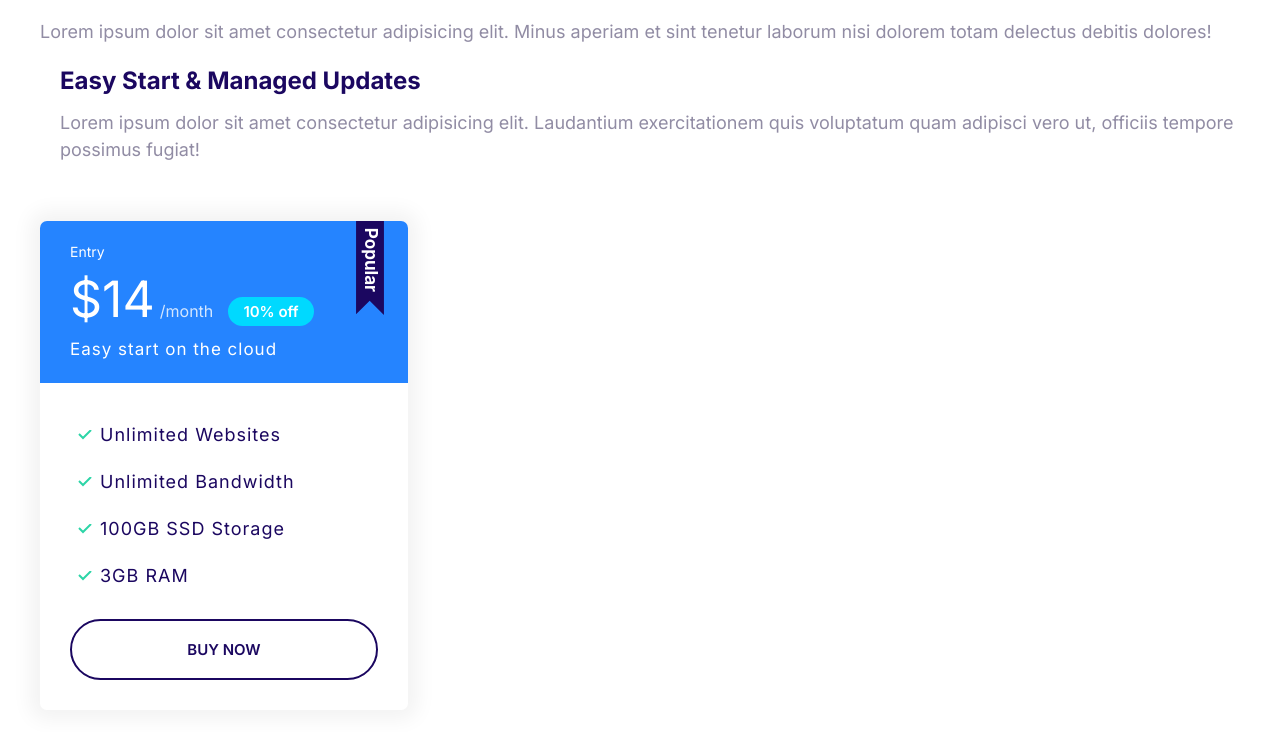
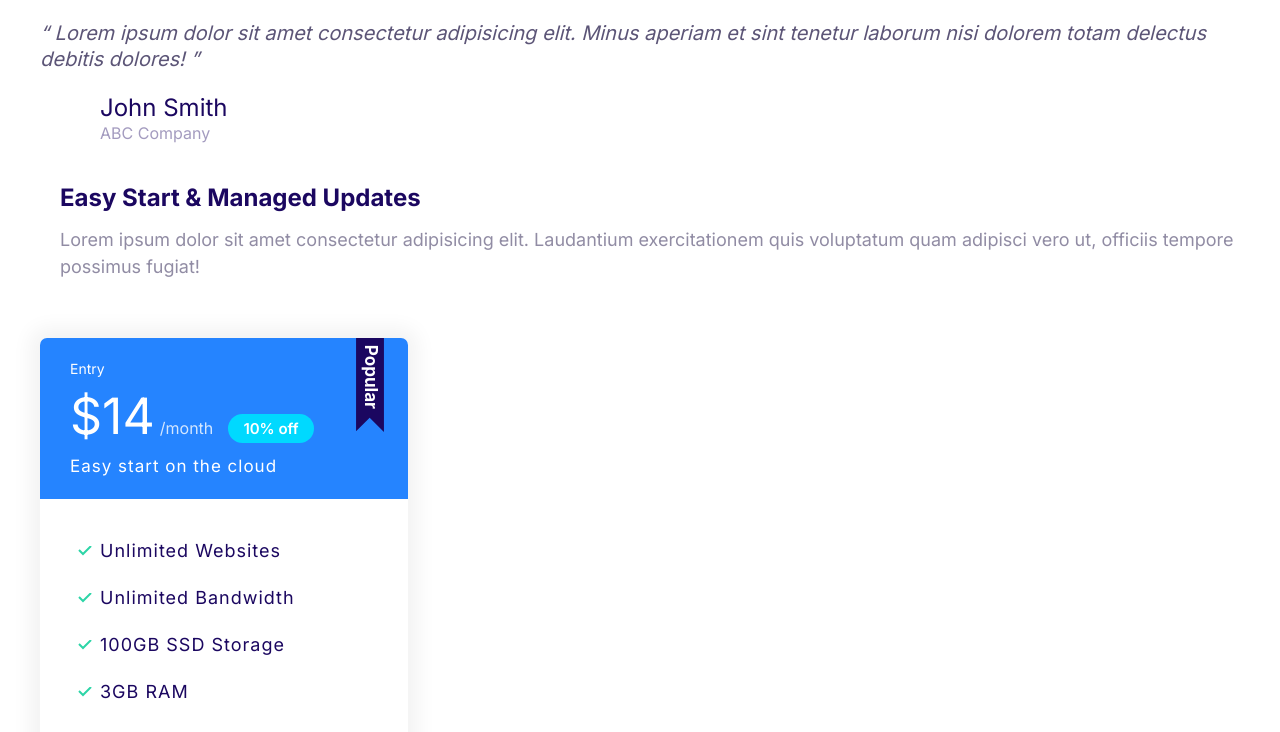
Before and after one commit to mallikgarjuna/moshify, a plain HTML site: page index.html in a window 1280 px wide. Shown: the top 732 px of the page. Drawn offline with Linux system fonts and the light colour scheme.

Commit message:
Build the quotes component.

```diff
--- a/css/styles.css
+++ b/css/styles.css
@@ -4,6 +4,7 @@
     --color-accent: #ff3400;
     --color-headings: #1b0760;
     --color-body: #918ca4;
+    --color-body-darker: #5c5577;
     --color-border: #ccc;
     --border-radius: 30px;
 }
@@ -389,3 +390,52 @@ write css */
 .media__image {
     margin-top: 1rem;
 }
+
+/* Quotes */
+.quote {
+    font-size: 3rem;
+    font-style: italic;
+    color: var(--color-body-darker);
+    line-height: 1.3;
+}
+
+.quote__text::before {
+    content: open-quote;
+}
+
+.quote__text::after {
+    content: close-quote;
+}
+
+.quote__author {
+    font-size: 3rem;
+    font-weight: 500;
+    font-style: normal;
+    margin-bottom: 0;
+}
+
+.quote__organization {
+    color: var(--color-headings);
+    opacity: 0.4;
+    font-size: 2rem;
+    font-style: normal;
+}
+
+.quote__line {
+    position: relative;
+    bottom: 10px;
+}
+
+@media screen and (min-width: 1024px) {
+    .quote {
+        font-size: 2rem;
+    }
+
+    .quote__author {
+        font-size: 2.4rem;
+    }
+
+    .quote__organization {
+        font-size: 1.6rem;
+    }
+}
--- a/index.html
+++ b/index.html
@@ -16,10 +16,24 @@
   <body>
     <!-- Quote component -->
     <blockquote class="quote">
-      <p>
+      <p class="quote__text">
         Lorem ipsum dolor sit amet consectetur adipisicing elit. Minus aperiam
         et sint tenetur laborum nisi dolorem totam delectus debitis dolores!
       </p>
+      <footer>
+        <!-- Media component -->
+        <div class="media">
+          <div class="media__image">
+            <svg class="icon icon--primary quote__line">
+              <use xlink:href="images/sprite.svg#line"></use>
+            </svg>
+          </div>
+          <div class="media__body">
+            <h3 class="media__title quote__author">John Smith</h3>
+            <p class="quote__organization">ABC Company</p>
+          </div>
+        </div>
+      </footer>
     </blockquote>
     <!-- Media component -->
     <div class="media">
```
Also changed, not shown: components/quotes.html (added, +21 -0 lines).
